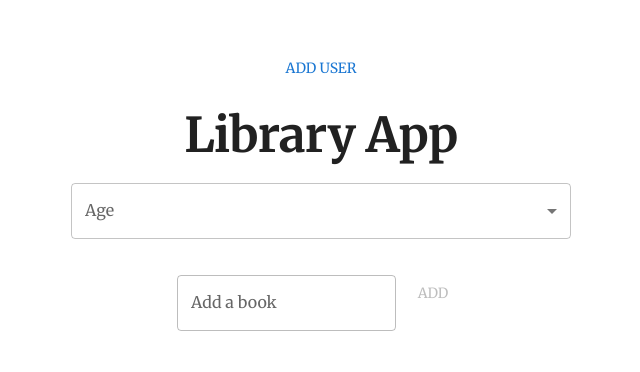
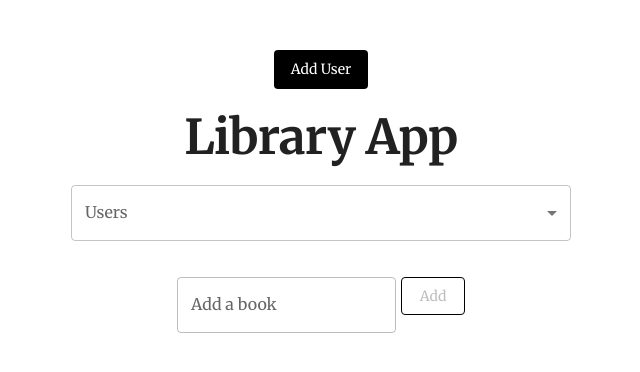
Before and after one commit to gertie-sheshe/resource-fend, a React (Create React App) app: page / in a window 1280 px wide. Shown: the top 372 px of the page, without its empty margins (319-959 px from the left). Built offline with nearby package versions, Linux system fonts and the light colour scheme; data requests are answered from the project's data file.

Commit message:
(feat) button theme

```diff
--- a/src/components/App/App.js
+++ b/src/components/App/App.js
@@ -45,7 +45,9 @@ function App() {
 
   return (
     <AppContainer container>
-      <Button onClick={handleModalOpen}>Add User</Button>
+      <Button variant="contained" onClick={handleModalOpen}>
+        Add User
+      </Button>
       <Typography sx={{ padding: "20px 0" }} variant="h1">
         Library App
       </Typography>
--- a/src/components/BookForm/BookForm.js
+++ b/src/components/BookForm/BookForm.js
@@ -57,7 +57,12 @@ function BookForm({ userId }) {
             onChange={handleOnChange}
           />
         </FormControl>
-        <Button disabled={!userId} style={{ marginLeft: "5px" }} type="submit">
+        <Button
+          variant="secondary"
+          disabled={!userId}
+          style={{ marginLeft: "5px" }}
+          type="submit"
+        >
           Add
         </Button>
       </form>
--- a/src/components/Users/Users.js
+++ b/src/components/Users/Users.js
@@ -16,13 +16,13 @@ function Users({ handleSelectChange }) {
   return (
     <Grid>
       <FormControl fullWidth>
-        <InputLabel id="user-select">Age</InputLabel>
+        <InputLabel id="user-select">Users</InputLabel>
         <Select
           sx={{ width: "500px" }}
           labelId="user-select"
           id="demo-simple-select"
           defaultValue=""
-          label="Age"
+          label="Users"
           onChange={handleSelectChange}
         >
           {data.map((user) => (
--- a/src/theme/index.js
+++ b/src/theme/index.js
@@ -3,14 +3,16 @@ import { deepmerge } from "@mui/utils";
 
 const FONT_FAMILY = " 'Merriweather', 'serif'";
 
+const palette = {
+  primary: {
+    main: "#000",
+    secondary: "#fff",
+  },
+};
+
 const theme = createTheme({
   typography: {
     fontFamily: FONT_FAMILY,
-  },
-});
-
-const customTheme = deepmerge(theme, {
-  typography: {
     h1: {
       fontSize: "3rem",
       fontWeight: 700,
@@ -19,6 +21,50 @@ const customTheme = deepmerge(theme, {
       fontFamily: FONT_FAMILY,
     },
   },
+  components: {
+    MuiButton: {
+      styleOverrides: {
+        root: {
+          boxShadow: "none",
+          textTransform: "none",
+        },
+        containedPrimary: {
+          color: palette.primary.secondary,
+          backgroundColor: palette.primary.main,
+          border: "solid 1px transparent",
+          "&:hover": {
+            backgroundColor: palette.primary.secondary,
+            color: palette.primary.main,
+            boxShadow: "none",
+            border: `solid 1px ${palette.primary.main}`,
+          },
+        },
+        secondary: {
+          backgroundColor: palette.primary.secondary,
+          color: palette.primary.main,
+          boxShadow: "none",
+          border: `solid 1px ${palette.primary.main}`,
+        },
+      },
+    },
+  },
 });
 
-export default customTheme;
+// const { typography, palette, overrides } = theme;
+// const { pxToRem } = typography;
+
+// deepmerge(theme.typography, {
+//   h1: {
+//     fontSize: "3rem",
+//     fontWeight: 700,
+//     lineHeight: 1.167,
+//     letterSpacing: "-0.01562em",
+//     fontFamily: FONT_FAMILY,
+//   },
+// });
+
+// deepmerge(overrides, {});
+
+console.log("THEME", theme);
+
+export default theme;
```
